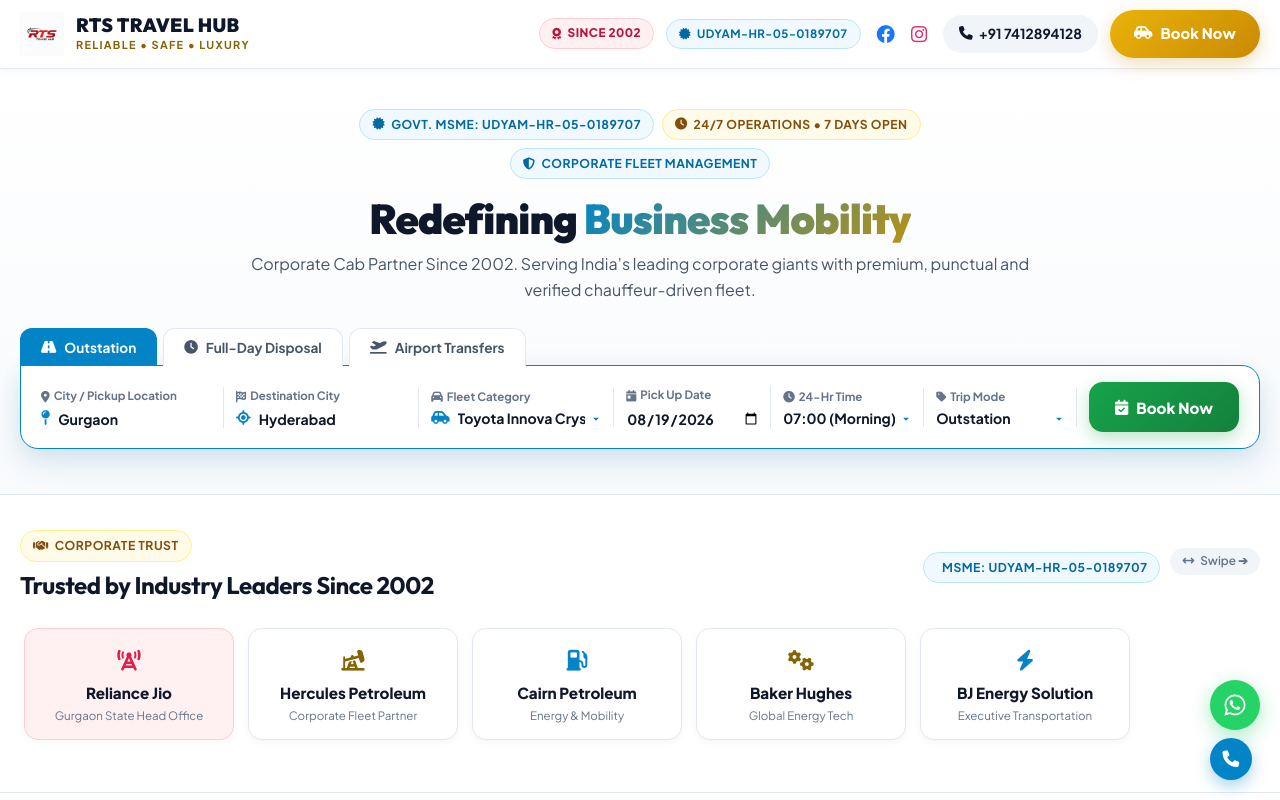
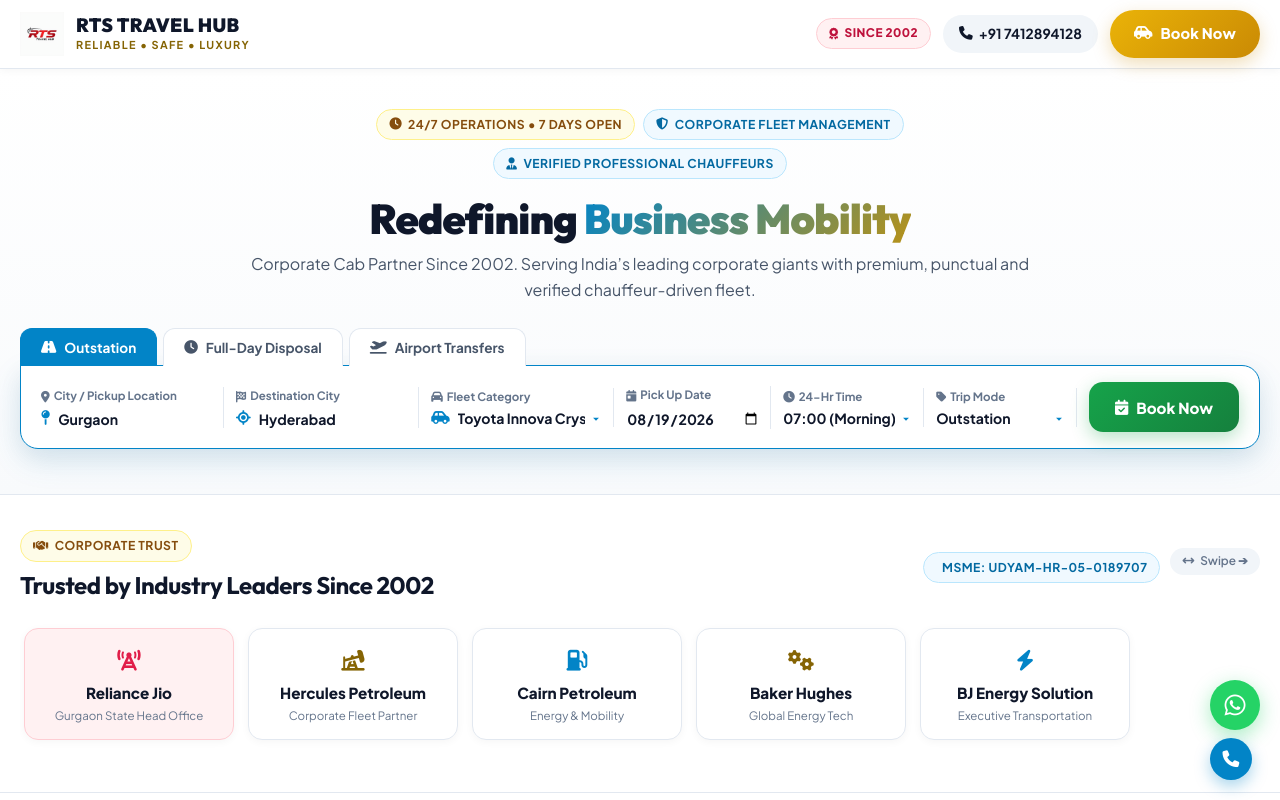
Before and after one commit to Gulshan8285/rts-travel-hub, a plain HTML site: page index.html in a window 1280 px wide. Shown: the top 800 px of the page. Drawn offline with Linux system fonts and the light colour scheme; some icons are missing.

Commit message:
Remove Udyam number and social icons from header navbar

```diff
--- a/index.html
+++ b/index.html
@@ -74,7 +74,7 @@
 </head>
 <body>
 
-  <!-- CLEAN WHITE NAVBAR WITH OFFICIAL LOGO & SOCIAL ICONS -->
+  <!-- CLEAN WHITE NAVBAR WITH OFFICIAL LOGO -->
   <nav class="navbar-clean">
     <div class="navbar-container">
       <a href="#hero" class="brand-wrap">
@@ -87,18 +87,6 @@
 
       <div class="nav-right-actions">
         <span class="badge-since"><i class="fa-solid fa-award"></i> Since 2002</span>
-        <span class="badge-blue" style="font-size: 0.72rem;"><i class="fa-solid fa-certificate"></i> UDYAM-HR-05-0189707</span>
-
-        <!-- Social Header Links (Facebook + Instagram) -->
-        <div style="display: inline-flex; gap: 8px; align-items: center;">
-          <a href="https://www.facebook.com/share/1DXZkn7j9b/" target="_blank" aria-label="Facebook" style="color: #1877f2; font-size: 1.15rem; padding: 4px;">
-            <i class="fa-brands fa-facebook"></i>
-          </a>
-          <a href="https://www.instagram.com/rtstravelhub?igsh=eWoyaXk3NjdhNjZn" target="_blank" aria-label="Instagram" style="color: #e1306c; font-size: 1.15rem; padding: 4px;">
-            <i class="fa-brands fa-instagram"></i>
-          </a>
-        </div>
-
         <a href="tel:+917412894128" class="nav-phone-link">
           <i class="fa-solid fa-phone"></i> +91 7412894128
         </a>
@@ -116,9 +104,9 @@
       <!-- Lead Header Text -->
       <div class="hero-lead-text">
         <div style="display: inline-flex; gap: 8px; align-items: center; margin-bottom: 6px; flex-wrap: wrap; justify-content: center;">
-          <span class="badge-blue"><i class="fa-solid fa-certificate"></i> Govt. MSME: UDYAM-HR-05-0189707</span>
           <span class="badge-gold"><i class="fa-solid fa-clock"></i> 24/7 Operations • 7 Days Open</span>
           <span class="badge-blue"><i class="fa-solid fa-shield-halved"></i> Corporate Fleet Management</span>
+          <span class="badge-blue"><i class="fa-solid fa-user-tie"></i> Verified Professional Chauffeurs</span>
         </div>
         <h2>Redefining <span class="gold-gradient-text">Business Mobility</span></h2>
         <p>
```
